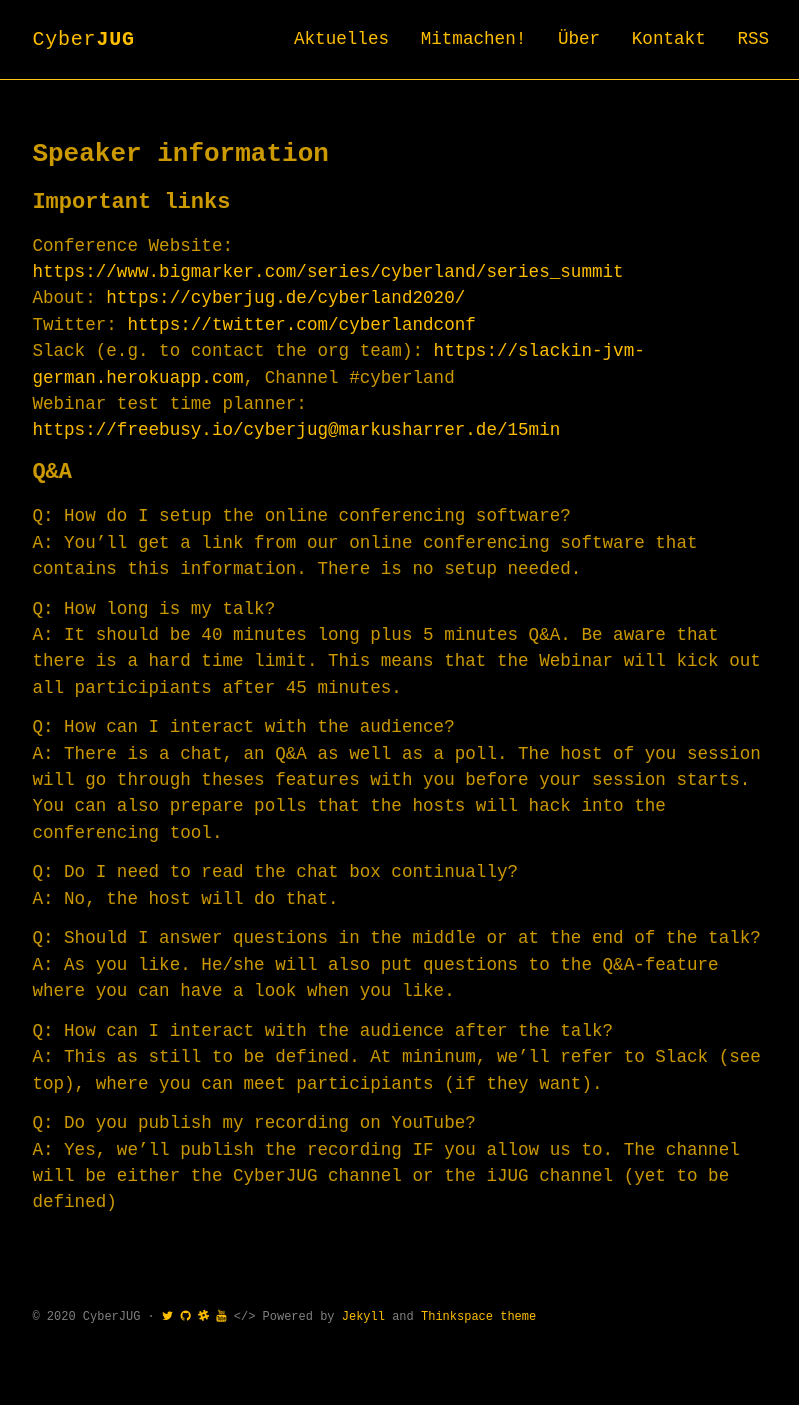
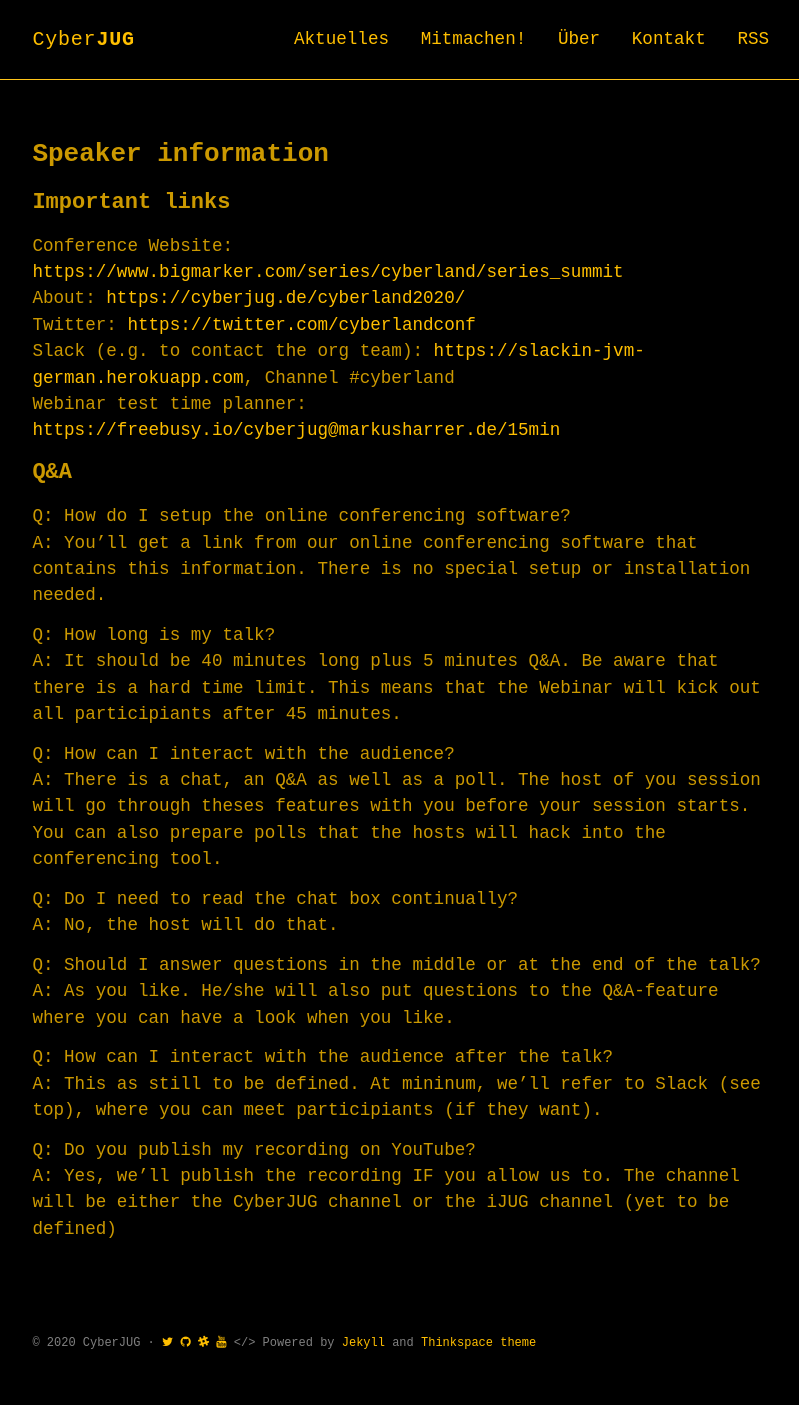
Before and after one commit to cyberjug/website, a Jekyll site: the page built from docs/cyberland/cyberland2020_speaker.md, in a window 1280 px wide. Shown: the whole page, without its empty margins (234-1033 px from the left). Built offline with Jekyll 4.4.1, drawn with Linux system fonts in a browser that asks for light colours; some web fonts are replaced; before the commit the page ends 1379 px from its top, so only the background shows below that.

Commit message:
update questions

```diff
--- a/docs/cyberland/cyberland2020_speaker.md
+++ b/docs/cyberland/cyberland2020_speaker.md
@@ -17,7 +17,7 @@
 ## Q&A
 
 Q: How do I setup the online conferencing software?
-A: You'll get a link from our online conferencing software that contains this information. There is no setup needed.
+A: You'll get a link from our online conferencing software that contains this information. There is no special setup or installation needed.
 
 Q: How long is my talk?
 A: It should be 40 minutes long plus 5 minutes Q&A. Be aware that there is a hard time limit. This means that the Webinar will kick out all participiants after 45 minutes.
```
Also changed, not shown: docs/cyberland/cyberland2020_teilnehmer.md (+1 -1 lines).
